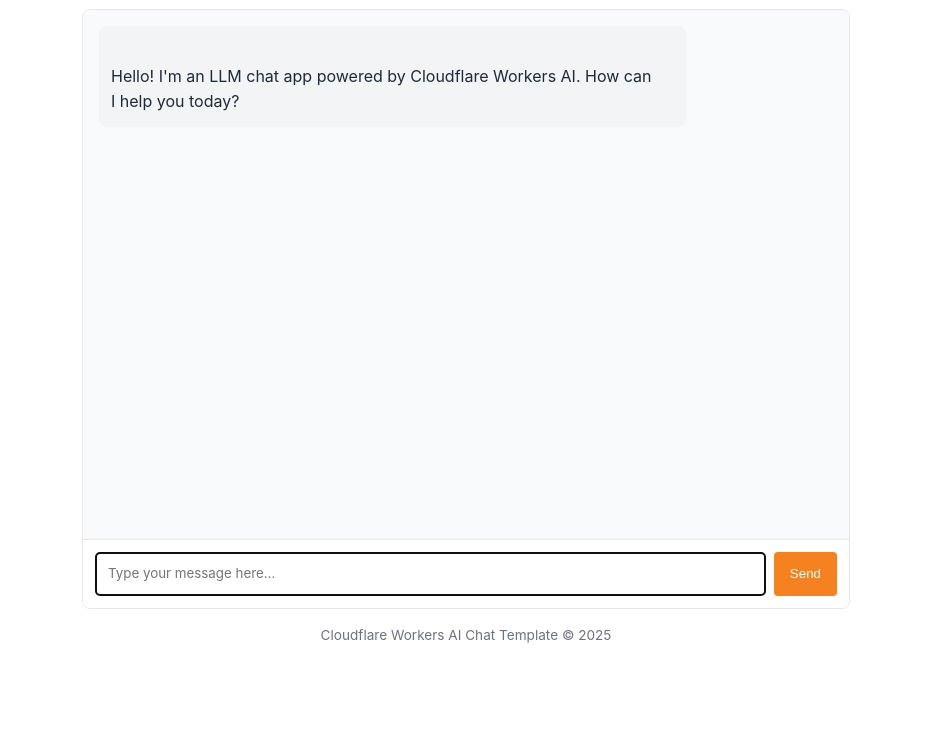
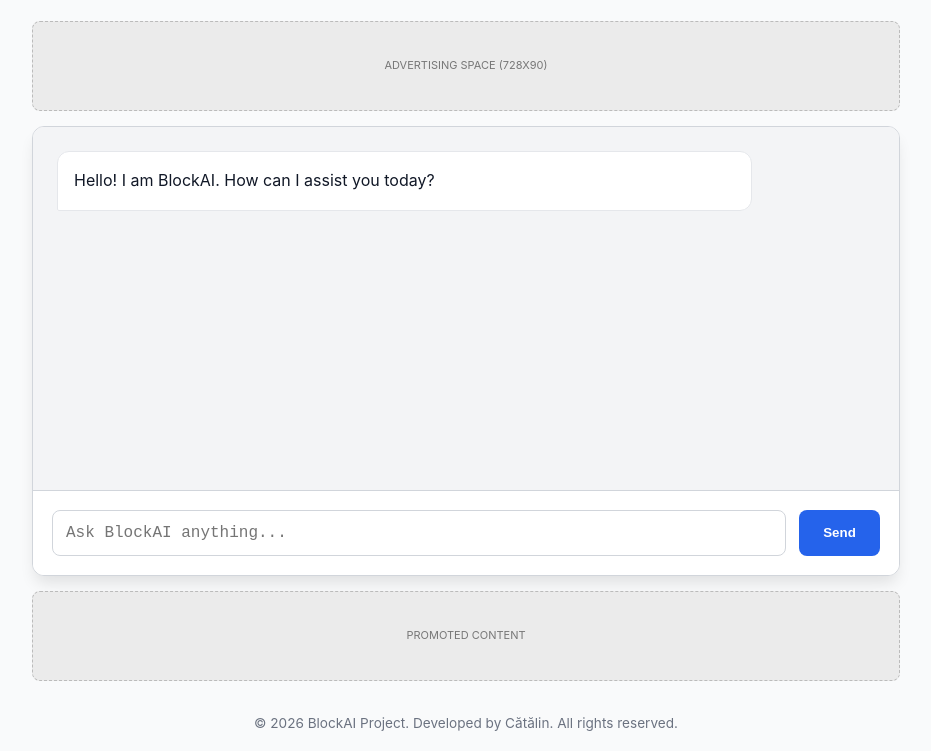
Before and after one commit to CatalingamingYT1/blockai, a website: page public/index.html in a window 1280 px wide. Shown: the part 136-887 px from the top of the page, without its empty margins (174-1105 px from the left). Before the commit the page ends 800 px from the top, so only its background shows below. Drawn offline with Linux system fonts and the light colour scheme.

Commit message:
Update index.html

```diff
--- a/public/index.html
+++ b/public/index.html
@@ -3,181 +3,129 @@
 	<head>
 		<meta charset="UTF-8" />
 		<meta name="viewport" content="width=device-width, initial-scale=1.0" />
-		<title>LLM Chat App</title>
+		<title>BlockAI - Free Next-Gen Artificial Intelligence</title>
 		<style>
 			:root {
-				--primary-color: #f6821f;
-				--primary-hover: #e67e22;
-				--light-bg: #f9fafb;
-				--border-color: #e5e7eb;
-				--text-color: #1f2937;
+				--primary-color: #2563eb; /* Modern Blue */
+				--primary-hover: #1d4ed8;
+				--light-bg: #f3f4f6;
+				--border-color: #d1d5db;
+				--text-color: #111827;
 				--text-light: #6b7280;
-				--user-msg-bg: #fff2e6;
-				--assistant-msg-bg: #f3f4f6;
+				--user-msg-bg: #dbeafe;
+				--assistant-msg-bg: #ffffff;
 			}
 
-			* {
-				box-sizing: border-box;
-				margin: 0;
-				padding: 0;
-			}
+			* { box-sizing: border-box; margin: 0; padding: 0; }
 
 			body {
-				font-family:
-					-apple-system, BlinkMacSystemFont, "Segoe UI", Roboto, Oxygen, Ubuntu,
-					Cantarell, sans-serif;
+				font-family: -apple-system, BlinkMacSystemFont, "Segoe UI", Roboto, sans-serif;
 				line-height: 1.6;
 				color: var(--text-color);
-				max-width: 800px;
+				background-color: #f9fafb;
+				max-width: 900px;
 				margin: 0 auto;
 				padding: 1rem;
 			}
 
 			header {
 				text-align: center;
-				margin-bottom: 2rem;
+				margin-bottom: 1.5rem;
 				padding: 1rem 0;
-				border-bottom: 1px solid var(--border-color);
+				border-bottom: 3px solid var(--primary-color);
 			}
 
-			h1 {
-				font-size: 1.5rem;
-				color: var(--primary-color);
+			h1 { font-size: 2.2rem; color: var(--primary-color); letter-spacing: -1px; }
+
+			.ad-container {
+				background: #ebebeb;
+				margin: 15px 0;
+				min-height: 90px;
+				display: flex;
+				align-items: center;
+				justify-content: center;
+				border-radius: 8px;
+				border: 1px dashed #bbb;
+				font-size: 11px;
+				color: #777;
+				text-transform: uppercase;
 			}
 
 			.chat-container {
 				display: flex;
 				flex-direction: column;
-				height: calc(100vh - 200px);
-				min-height: 400px;
+				height: calc(100vh - 380px);
+				min-height: 450px;
 				border: 1px solid var(--border-color);
-				border-radius: 8px;
+				border-radius: 12px;
 				overflow: hidden;
+				background: white;
+				box-shadow: 0 10px 15px -3px rgba(0, 0, 0, 0.1);
 			}
 
 			.chat-messages {
 				flex: 1;
 				overflow-y: auto;
-				padding: 1rem;
+				padding: 1.5rem;
 				background-color: var(--light-bg);
 			}
 
 			.message {
-				margin-bottom: 1rem;
-				padding: 0.75rem;
-				border-radius: 8px;
-				max-width: 80%;
+				margin-bottom: 1.2rem;
+				padding: 1rem;
+				border-radius: 12px;
+				max-width: 85%;
+				position: relative;
 			}
 
-			.message p {
-				white-space: pre-line;
-				margin: 0;
-				overflow-wrap: anywhere;
-			}
+			.user-message { background-color: var(--user-msg-bg); align-self: flex-end; margin-left: auto; border-bottom-right-radius: 2px; }
+			.assistant-message { background-color: var(--assistant-msg-bg); align-self: flex-start; border-bottom-left-radius: 2px; border: 1px solid #e5e7eb; }
 
-			.user-message {
-				background-color: var(--user-msg-bg);
-				align-self: flex-end;
-				margin-left: auto;
-			}
+			.message-input { display: flex; padding: 1.2rem; background: white; border-top: 1px solid var(--border-color); }
+			#user-input { flex: 1; padding: 0.8rem; border: 1px solid var(--border-color); border-radius: 8px; resize: none; font-size: 1rem; outline: none; }
+			#user-input:focus { border-color: var(--primary-color); }
 
-			.assistant-message {
-				background-color: var(--assistant-msg-bg);
-				align-self: flex-start;
-			}
+			#send-button { margin-left: 0.8rem; padding: 0 1.5rem; background: var(--primary-color); color: white; border: none; border-radius: 8px; cursor: pointer; font-weight: bold; transition: 0.2s; }
+			#send-button:hover { background: var(--primary-hover); }
+			#send-button:disabled { background: #9ca3af; cursor: not-allowed; }
 
-			.message-input {
-				display: flex;
-				padding: 0.75rem;
-				border-top: 1px solid var(--border-color);
-				background-color: white;
-			}
+			.typing-indicator { display: none; font-style: italic; color: var(--text-light); padding: 0.5rem 1.5rem; font-size: 0.9rem; }
+			.typing-indicator.visible { display: block; }
 
-			#user-input {
-				flex: 1;
-				padding: 0.75rem;
-				border: 1px solid var(--border-color);
-				border-radius: 4px;
-				font-family: inherit;
-				resize: none;
-				min-height: 44px;
-			}
-
-			#send-button {
-				margin-left: 0.5rem;
-				padding: 0 1rem;
-				background-color: var(--primary-color);
-				color: white;
-				border: none;
-				border-radius: 4px;
-				cursor: pointer;
-				transition: background-color 0.2s;
-			}
-
-			#send-button:hover {
-				background-color: var(--primary-hover);
-			}
-
-			#send-button:disabled {
-				background-color: var(--text-light);
-				cursor: not-allowed;
-			}
-
-			.typing-indicator {
-				display: none;
-				font-style: italic;
-				color: var(--text-light);
-				padding: 1rem;
-			}
-
-			.typing-indicator.visible {
-				display: block;
-			}
-
-			footer {
-				margin-top: 1rem;
-				text-align: center;
-				font-size: 0.85rem;
-				color: var(--text-light);
-			}
+			footer { margin-top: 2rem; text-align: center; color: var(--text-light); font-size: 0.85rem; }
 		</style>
 	</head>
 	<body>
 		<header>
-			<h1>Cloudflare AI Chat</h1>
-			<p>Powered by Cloudflare Workers AI</p>
+			<h1>BlockAI</h1>
+			<p>Next-Generation Artificial Intelligence</p>
 		</header>
+
+		<div class="ad-container" id="ad-top">
+			ADVERTISING SPACE (728x90)
+		</div>
 
 		<div class="chat-container">
 			<div id="chat-messages" class="chat-messages">
 				<div class="message assistant-message">
-					<p>
-						Hello! I'm an LLM chat app powered by Cloudflare Workers AI. How can
-						I help you today?
-					</p>
+					<p>Hello! I am BlockAI. How can I assist you today?</p>
 				</div>
 			</div>
-
-			<div class="typing-indicator" id="typing-indicator">
-				AI is thinking...
-			</div>
-
+			<div class="typing-indicator" id="typing-indicator">BlockAI is typing...</div>
 			<div class="message-input">
-				<textarea
-					id="user-input"
-					placeholder="Type your message here..."
-					rows="1"
-					autofocus
-				></textarea>
+				<textarea id="user-input" placeholder="Ask BlockAI anything..." rows="1"></textarea>
 				<button id="send-button">Send</button>
 			</div>
 		</div>
 
+		<div class="ad-container" id="ad-bottom">
+			PROMOTED CONTENT
+		</div>
+
 		<footer>
-			<p>Cloudflare Workers AI Chat Template &copy; 2025</p>
+			<p>&copy; 2026 BlockAI Project. Developed by Cătălin. All rights reserved.</p>
 		</footer>
 
-		<!-- Chat app script -->
 		<script src="chat.js"></script>
 	</body>
 </html>
```
